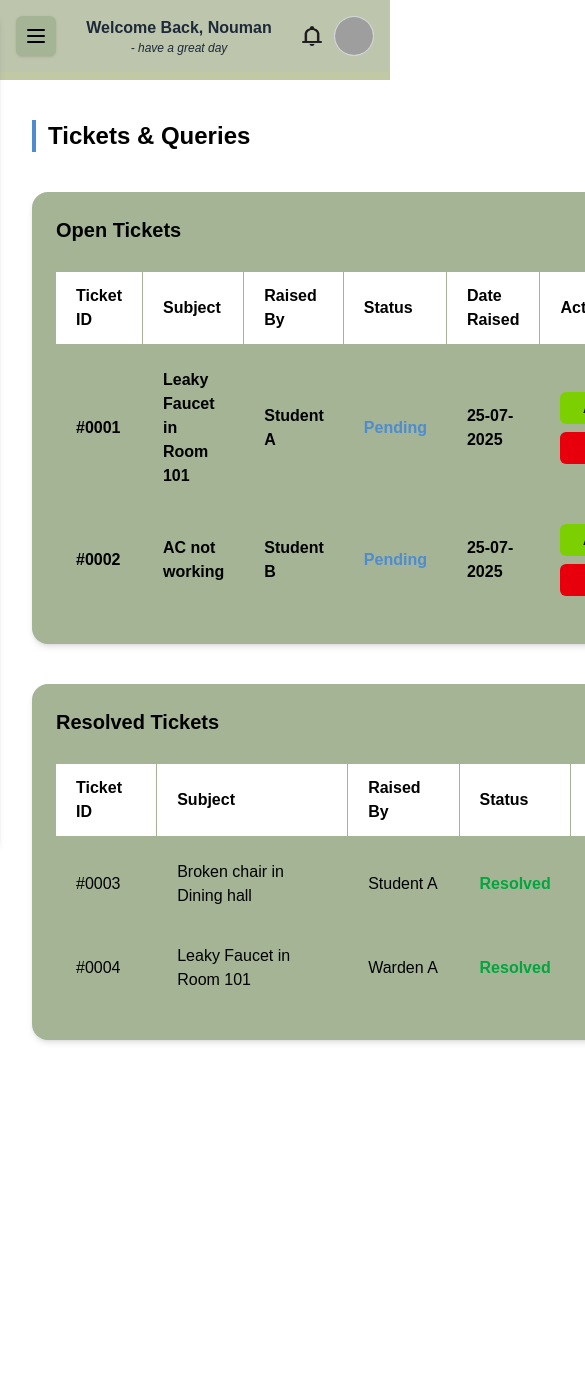
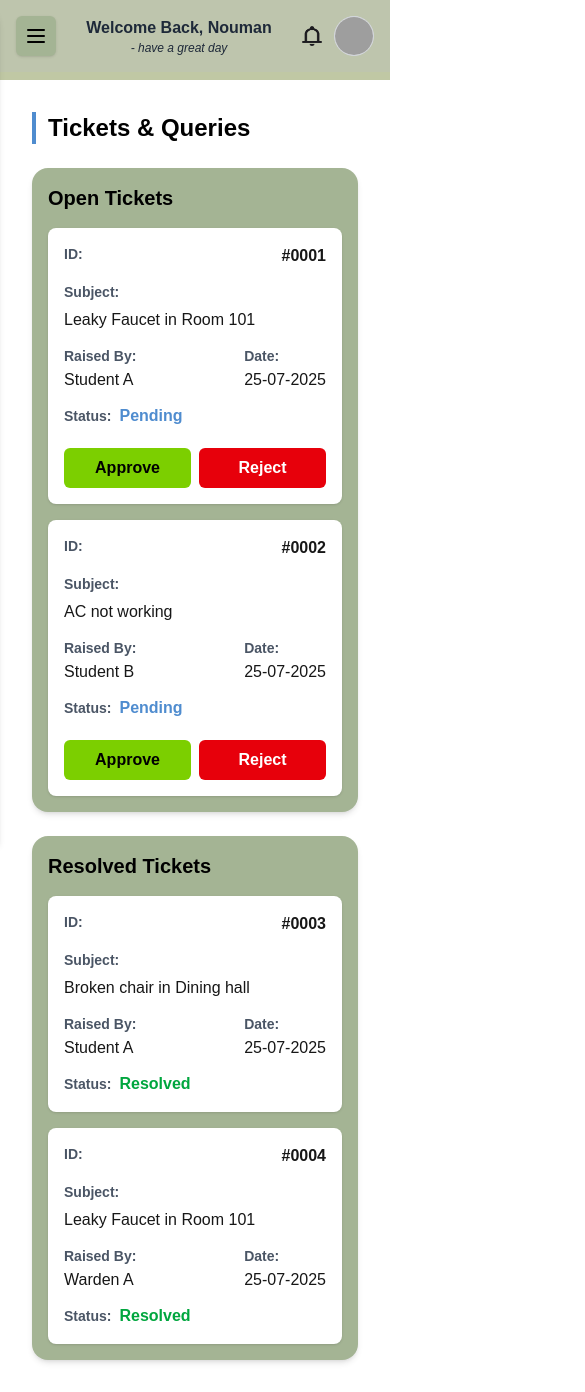
Before and after one commit to dev-nexcore/HM_ADMIN, a Next.js app: page /ticket in a window 390 px wide. Shown: the top 1392 px of the page, 585 px wide, since content can reach past the window. Before the commit the page ends 1080 px from the top, so only its background shows below. Built offline with nearby package versions, Linux system fonts and the light colour scheme; grey boxes are pictures that could not be loaded.

Commit message:
update .gitignore, LayoutWrapper.jsx and ticket.jsx

```diff
--- a/src/components/LayoutWrapper.jsx
+++ b/src/components/LayoutWrapper.jsx
@@ -17,18 +17,20 @@ export default function LayoutWrapper({ children }) {
         children
       ) : (
         <div className="flex min-h-screen bg-white">
-          {/* Sidebar - Let it handle its own positioning */}
+          {/* Sidebar */}
           <Sidebar />
 
-          {/* Main Area */}
-          <div className="flex-1 min-h-screen ml-0 md:ml-60">
-            {/* Navbar */}
-            <div className="fixed top-0 right-0 h-20 z-40 bg-[#C0C8A4] left-0 md:left-60">
+          {/* Main Content Area */}
+          <div className="flex-1 flex flex-col">
+            {/* Navbar - Fixed at top */}
+            <div className="h-20 bg-[#C0C8A4] flex-shrink-0">
               <Navbar />
             </div>
 
-            {/* Content Area */}
-            <div className="pt-20 px-4 md:px-6">{children}</div>
+            {/* Page Content */}
+            <div className="flex-1 px-4 md:px-6 py-4">
+              {children}
+            </div>
           </div>
         </div>
       )}
--- a/src/components/ticket/ticket.jsx
+++ b/src/components/ticket/ticket.jsx
@@ -49,26 +49,80 @@ export default function TicketsSection() {
   };
 
   return (
-    <div className="px-4 md:px-6 py-10 space-y-10 max-w-screen-xl mx-auto">
+    <div className="p-4 space-y-6">
       <h2 className="text-2xl font-bold text-black border-l-4 border-[#4F8CCF] pl-3">
         Tickets & Queries
       </h2>
 
       {/* Open Tickets */}
-      <div className="bg-[#A4B494] rounded-2xl p-6 shadow-md">
+      <div className="bg-[#A4B494] rounded-2xl p-4 md:p-6 shadow-md">
         <h2 className="text-xl font-semibold text-black mb-4">Open Tickets</h2>
 
-        {/* Responsive table wrapper for both mobile & desktop */}
-        <div className="overflow-x-auto">
-          <table className="min-w-full text-base text-left font-semibold text-black border-separate border-spacing-y-3">
+        {/* Mobile Card View */}
+        <div className="block md:hidden space-y-4">
+          {openTickets.length > 0 ? (
+            openTickets.map((ticket, index) => (
+              <div key={index} className="bg-white rounded-lg p-4 shadow-sm">
+                <div className="space-y-3">
+                  <div className="flex justify-between items-start">
+                    <span className="font-semibold text-sm text-gray-600">ID:</span>
+                    <span className="font-bold">{ticket.id}</span>
+                  </div>
+                  <div>
+                    <span className="font-semibold text-sm text-gray-600">Subject:</span>
+                    <p className="mt-1">{ticket.subject}</p>
+                  </div>
+                  <div className="flex justify-between">
+                    <div>
+                      <span className="font-semibold text-sm text-gray-600">Raised By:</span>
+                      <p>{ticket.raisedBy}</p>
+                    </div>
+                    <div>
+                      <span className="font-semibold text-sm text-gray-600">Date:</span>
+                      <p>{ticket.dateRaised}</p>
+                    </div>
+                  </div>
+                  <div className="flex justify-between items-center">
+                    <div>
+                      <span className="font-semibold text-sm text-gray-600">Status:</span>
+                      <span className="ml-2 font-bold text-[#4F8CCF]">{ticket.status}</span>
+                    </div>
+                  </div>
+                  <div className="flex gap-2 pt-2">
+                    <button
+                      className="bg-lime-500 text-black font-semibold flex-1 py-2 rounded-md hover:bg-lime-600"
+                      onClick={() => handleApprove(index)}
+                    >
+                      Approve
+                    </button>
+                    <button
+                      className="bg-red-600 text-white font-semibold flex-1 py-2 rounded-md hover:bg-red-700"
+                      onClick={() => handleReject(index)}
+                    >
+                      Reject
+                    </button>
+                  </div>
+                </div>
+              </div>
+            ))
+          ) : (
+            <div className="text-center py-8 text-gray-700">
+              No open tickets available.
+            </div>
+          )}
+        </div>
+
+        {/* Desktop Table View */}
+        <div className="hidden md:block overflow-x-auto">
+          <table className="w-full text-base text-left font-semibold text-black border-separate border-spacing-y-3">
             <thead className="bg-white text-black font-bold">
               <tr>
-                <th className="px-5 py-3 border-r border-[#A4B494]">Ticket ID</th>
-                <th className="px-5 py-3 border-r border-[#A4B494]">Subject</th>
-                <th className="px-5 py-3 border-r border-[#A4B494]">Raised By</th>
-                <th className="px-5 py-3 border-r border-[#A4B494]">Status</th>
-                <th className="px-5 py-3 border-r border-[#A4B494]">Date Raised</th>
-                <th className="px-5 py-3">Actions</th>
+                <th className="px-5 py-3 border-r border-[#A4B494] whitespace-nowrap">Ticket ID</th>
+                <th className="px-5 py-3 border-r border-[#A4B494] whitespace-nowrap">Subject</th>
+                <th className="px-5 py-3 border-r border-[#A4B494] whitespace-nowrap">Raised By</th>
+                <th className="px-5 py-3 border-r border-[#A4B494] whitespace-nowrap">Status</th>
+                <th className="px-5 py-3 border-r border-[#A4B494] whitespace-nowrap">Date Raised</th>
+                <th className="px-5 py-3 whitespace-nowrap">Actions</th>
               </tr>
             </thead>
             <tbody>
@@ -113,18 +167,57 @@ export default function TicketsSection() {
       </div>
 
       {/* Resolved Tickets */}
-      <div className="bg-[#A4B494] rounded-2xl p-6 shadow-md">
+      <div className="bg-[#A4B494] rounded-2xl p-4 md:p-6 shadow-md">
         <h3 className="text-xl font-semibold mb-4 text-black">Resolved Tickets</h3>
 
-        <div className="overflow-x-auto">
-          <table className="min-w-full text-base text-left text-black border-separate border-spacing-y-3">
+        {/* Mobile Card View */}
+        <div className="block md:hidden space-y-4">
+          {resolvedTickets.length > 0 ? (
+            resolvedTickets.map((ticket, index) => (
+              <div key={index} className="bg-white rounded-lg p-4 shadow-sm">
+                <div className="space-y-3">
+                  <div className="flex justify-between items-start">
+                    <span className="font-semibold text-sm text-gray-600">ID:</span>
+                    <span className="font-bold">{ticket.id}</span>
+                  </div>
+                  <div>
+                    <span className="font-semibold text-sm text-gray-600">Subject:</span>
+                    <p className="mt-1">{ticket.subject}</p>
+                  </div>
+                  <div className="flex justify-between">
+                    <div>
+                      <span className="font-semibold text-sm text-gray-600">Raised By:</span>
+                      <p>{ticket.raisedBy}</p>
+                    </div>
+                    <div>
+                      <span className="font-semibold text-sm text-gray-600">Date:</span>
+                      <p>{ticket.dateRaised}</p>
+                    </div>
+                  </div>
+                  <div>
+                    <span className="font-semibold text-sm text-gray-600">Status:</span>
+                    <span className="ml-2 text-green-600 font-semibold">{ticket.status}</span>
+                  </div>
+                </div>
+              </div>
+            ))
+          ) : (
+            <div className="text-center py-8 text-gray-900 font-semibold">
+              No resolved tickets available.
+            </div>
+          )}
+        </div>
+
+        {/* Desktop Table View */}
+        <div className="hidden md:block overflow-x-auto">
+          <table className="w-full text-base text-left text-black border-separate border-spacing-y-3">
             <thead className="bg-white font-semibold text-black">
               <tr>
-                <th className="px-5 py-3 border-r border-[#A4B494]">Ticket ID</th>
-                <th className="px-5 py-3 border-r border-[#A4B494]">Subject</th>
-                <th className="px-5 py-3 border-r border-[#A4B494]">Raised By</th>
-                <th className="px-5 py-3 border-r border-[#A4B494]">Status</th>
-                <th className="px-5 py-3">Date Raised</th>
+                <th className="px-5 py-3 border-r border-[#A4B494] whitespace-nowrap">Ticket ID</th>
+                <th className="px-5 py-3 border-r border-[#A4B494] whitespace-nowrap">Subject</th>
+                <th className="px-5 py-3 border-r border-[#A4B494] whitespace-nowrap">Raised By</th>
+                <th className="px-5 py-3 border-r border-[#A4B494] whitespace-nowrap">Status</th>
+                <th className="px-5 py-3 whitespace-nowrap">Date Raised</th>
               </tr>
             </thead>
             <tbody>
@@ -146,7 +239,7 @@ export default function TicketsSection() {
                     No resolved tickets available.
                   </td>
                 </tr>
-              )}
+                )}
             </tbody>
           </table>
         </div>
```
